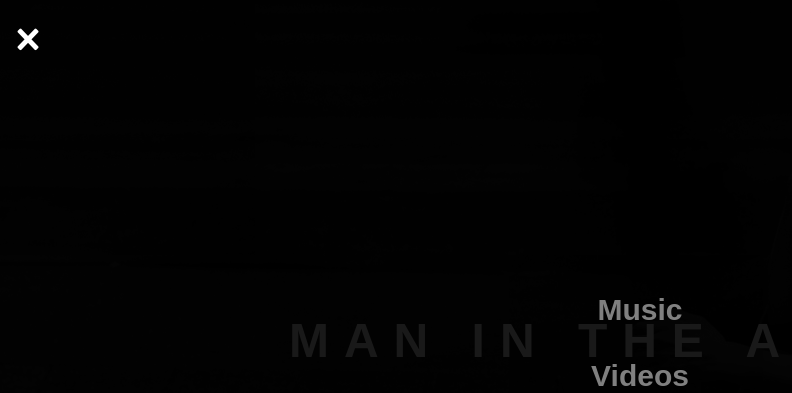
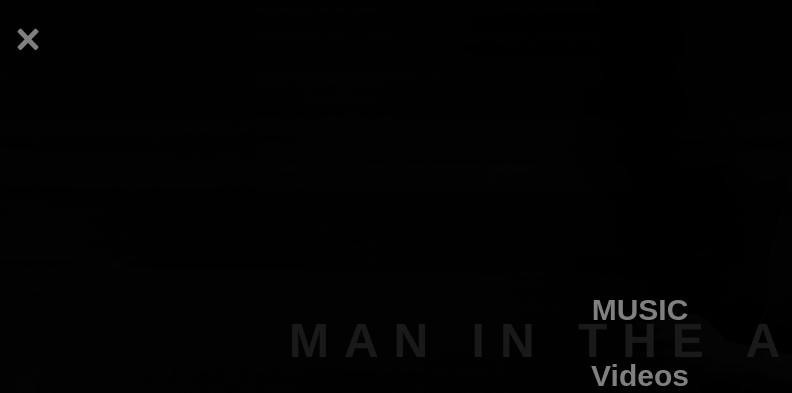
Before and after one commit to Casper-Shaheen/Man-In-The-Arena, a website: page site/public/index.html in a window 1280 px wide. Both pictures are taken after a click on the picture 592 px from the left and 710 px from the top of the page. Shown: the top 393 px of the page, 0-792 px from the left. Drawn offline with Linux system fonts and the light colour scheme; a web font is replaced by a local one.

Commit message:
Edited style.css

```diff
--- a/site/public/css/style.css
+++ b/site/public/css/style.css
@@ -77,12 +77,18 @@
     font-weight: 700;
 }
 
+#menu a
+{
+    text-decoration: none;
+    color: grey;
+}
+
 #menu li
 {
     padding: 2lvh;
 }
 
-#menu li:hover
+#menu a:hover
 {
     color: white;
     cursor: pointer;
--- a/site/public/index.html
+++ b/site/public/index.html
@@ -16,7 +16,7 @@
         </ul>
         <div>
             <ul class="menu-list">
-                <li>Music</li>
+                <li onclick="onClickMenu();"><a href="#album-release">MUSIC</a></li>
                 <li>Videos</li>
                 <li>Tour</li>
                 <li>Subscribe</li>
```
